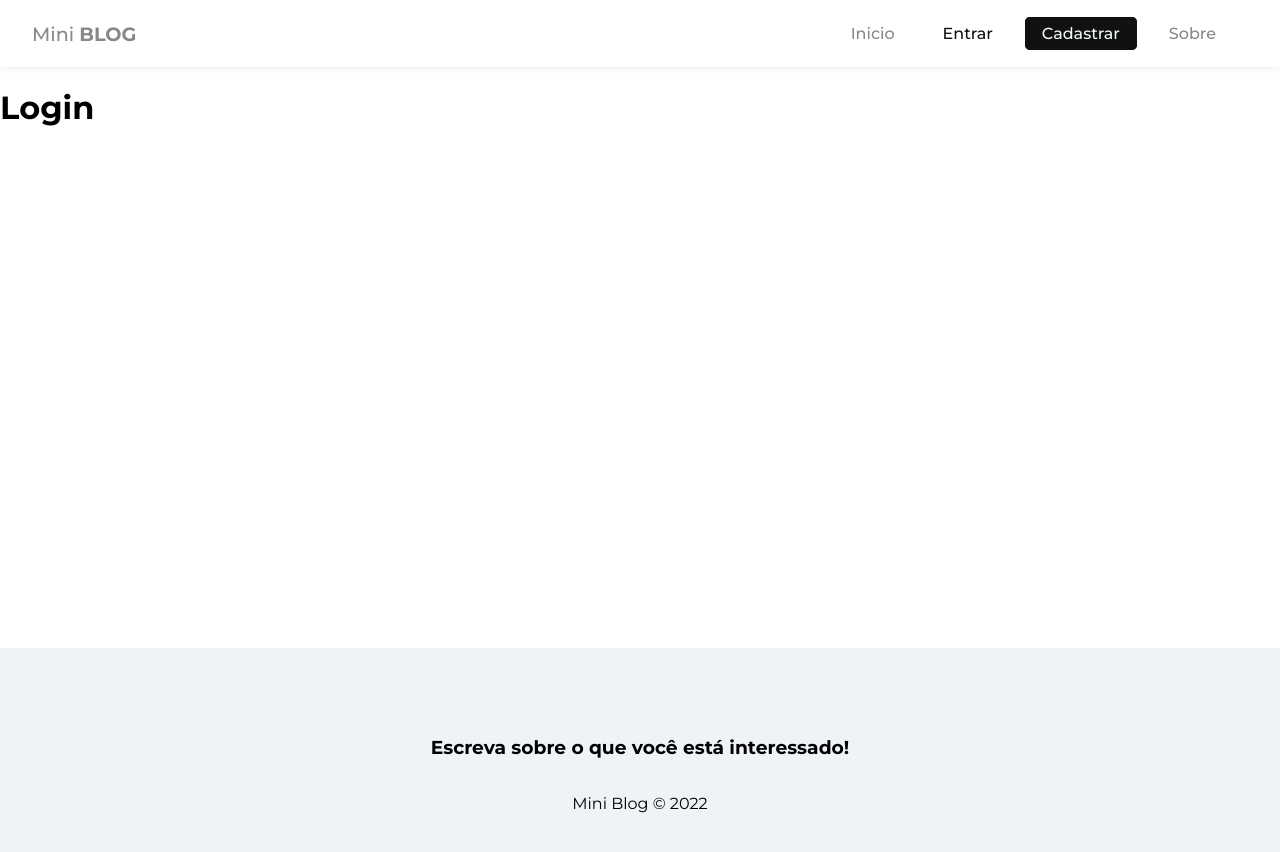
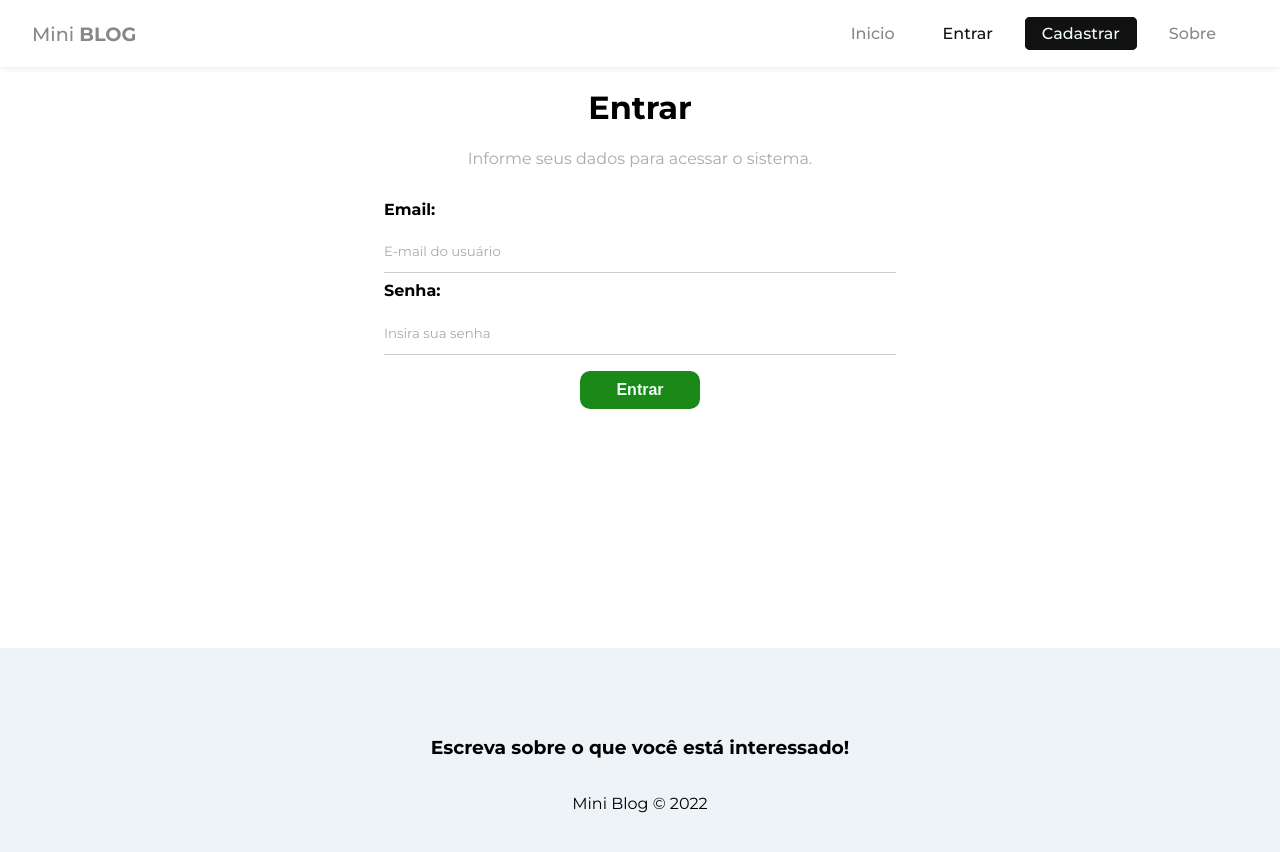
Before and after one commit to SilasRodrigues19/TechBlog, a React (Create React App) app: page /login in a window 1280 px wide. Shown: the top 852 px of the page. Built offline with nearby package versions, Linux system fonts and the light colour scheme; no server answers.

Commit message:
feat: finish login page

```diff
--- a/src/pages/Login/Login.js
+++ b/src/pages/Login/Login.js
@@ -1,9 +1,83 @@
 import styles from './Login.module.scss';
 
+import { useState, useEffect } from 'react';
+import { useAuth } from '../../hooks/useAuth';
+
+import { Icon } from '@iconify/react';
+
 export const Login = () => {
+
+  const [email, setEmail] = useState('');
+  const [password, setPassword] = useState('');
+
+  const [error, setError] = useState('');
+
+  const { login, error: authError, isLoading } = useAuth();
+
+  const handleSubmit = async (e) => {
+    e.preventDefault();
+
+    setError('');
+
+    const user = {
+      email,
+      password,
+    };
+
+    const res = await login(user);
+
+    console.log(res);
+  };
+
+  useEffect(() => {
+    if (authError) setError(authError);
+  }, [authError]);
+
   return (
     <>
-      <h1>Login</h1>
+      <div className={styles.login}>
+        <h1>Entrar</h1>
+        <p>Informe seus dados para acessar o sistema.</p>
+      </div>
+      <form onSubmit={handleSubmit}>
+        <label>
+          <span>Email:</span>
+          <input
+            type='email'
+            name='email'
+            placeholder='E-mail do usuário'
+            autoComplete='off'
+            required
+            value={email}
+            onChange={(e) => setEmail(e.target.value)}
+          />
+          <span>Senha:</span>
+          <input
+            type='password'
+            name='password'
+            placeholder='Insira sua senha'
+            required
+            value={password}
+            onChange={(e) => setPassword(e.target.value)}
+          />
+        </label>
+        {isLoading ? (
+          <button className='btn' disabled>
+            Aguarde...
+          </button>
+        ) : (
+          <button className='btn'>Entrar</button>
+        )}
+
+        {error && (
+          <div className="error">
+            <p>
+              <Icon className='dangerIcon' icon='jam:triangle-danger-f' />
+              {error}
+            </p>
+          </div>
+        )}
+      </form>
     </>
   );
 };
--- a/src/pages/Login/Login.module.scss
+++ b/src/pages/Login/Login.module.scss
@@ -0,0 +1,6 @@
+.login {
+  text-align: center;
+  p {
+    color: #aaa;
+  }
+}
```
